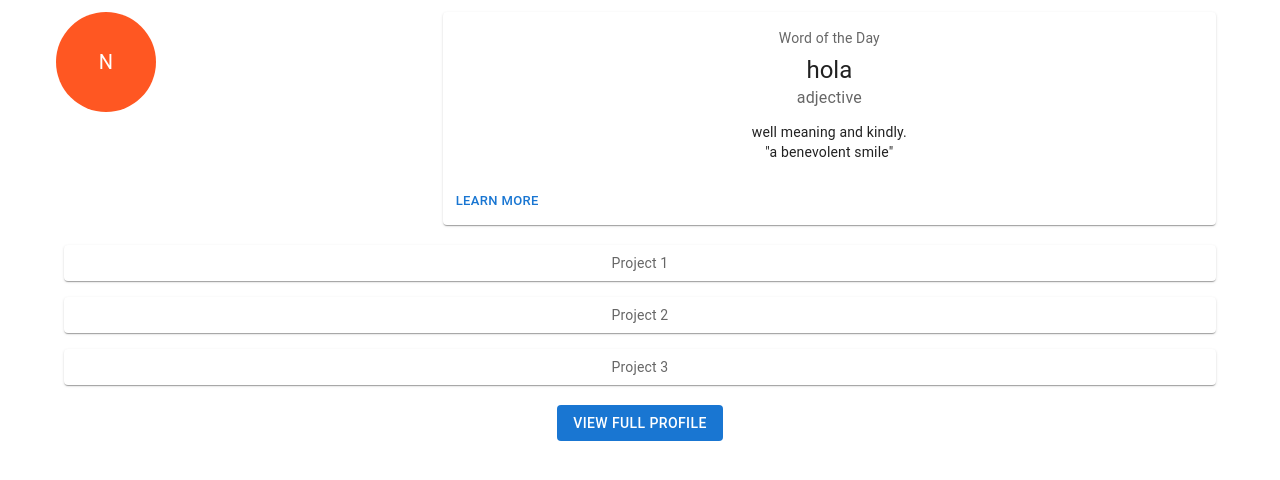
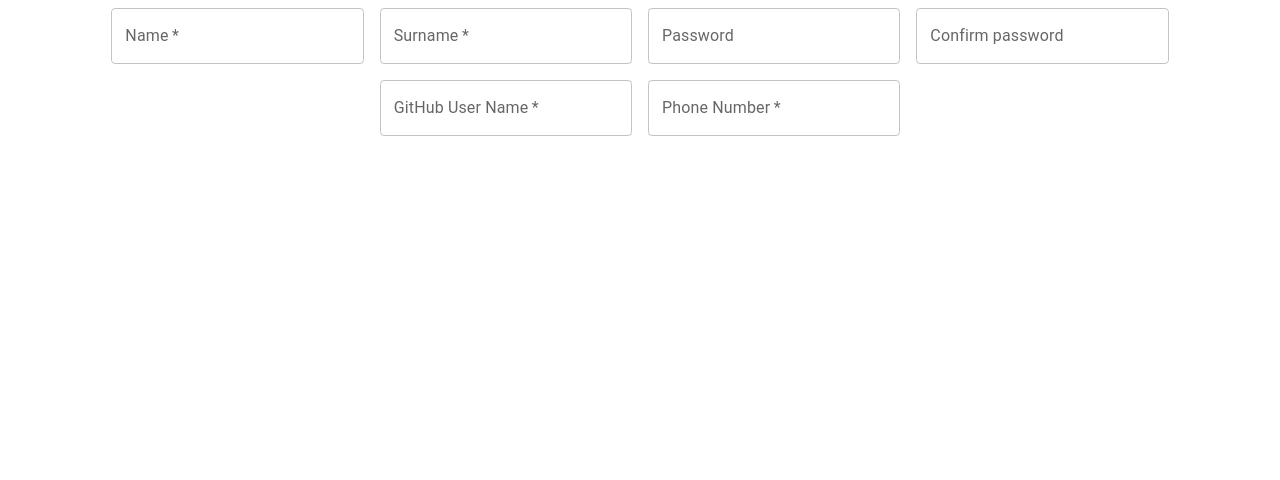
Before and after one commit to r-alo/dev-connect, a React (Create React App) app in the folder client/: page / in a window 1280 px wide. Shown: the top 480 px of the page. Built offline with nearby package versions, Linux system fonts and the light colour scheme.

Commit message:
added template form

```diff
--- a/client/src/App.js
+++ b/client/src/App.js
@@ -3,11 +3,12 @@ import './App.css';
 import React from 'react';
 // import FreelanceProfile from './components/freelanceProfile.js';
 import FreelanceHighlight from './components/freelanceHighlight';
+import TemplateForm from './components/templateForm';
 
 function App() {
   return (
     <div className="App">
-      <FreelanceHighlight />
+      <TemplateForm/>
     </div>
   );
 }
--- /dev/null
+++ b/client/src/components/templateForm.js
@@ -0,0 +1,56 @@
+import * as React from 'react';
+import Box from '@mui/material/Box';
+import TextField from '@mui/material/TextField';
+
+export default function TemplateForm() {
+  return (
+    <Box
+      component="form"
+      sx={{
+        '& .MuiTextField-root': { m: 1, width: '25ch' },
+      }}
+      noValidate
+      autoComplete="off"
+    >
+      <div>
+        <TextField
+          required
+          id=""
+          label="Name"
+          name="Freelance"
+        />
+        <TextField
+          required
+          id=""
+          label="Surname"
+          name="Freelance"
+        />
+        <TextField
+          id=""
+          label="Password"
+          type="password"
+          autoComplete="current-password"
+        />
+        <TextField
+          id=""
+          label="Confirm password"
+          type="password"
+          autoComplete="current-password"
+        />
+        <TextField
+          required
+          id=""
+          label="GitHub User Name"
+          name="Freelance"
+        />
+        <TextField
+          required
+          id=""
+          label="Phone Number"
+          name="Freelance"
+        />
+      </div>
+
+    </Box>
+  );
+}
```
